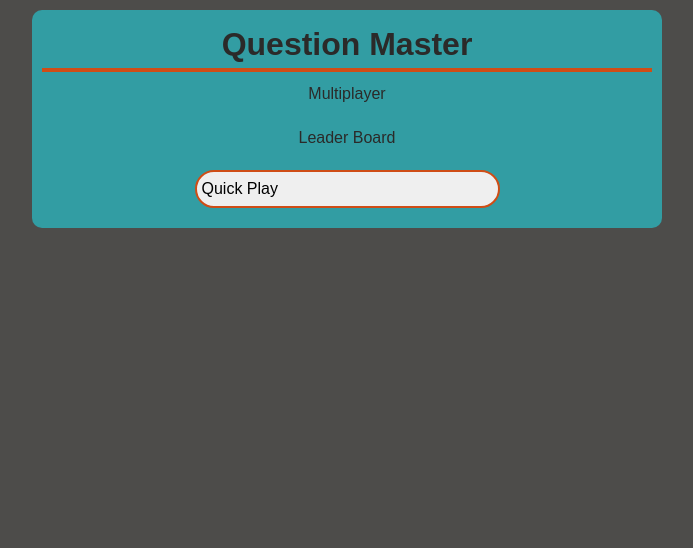
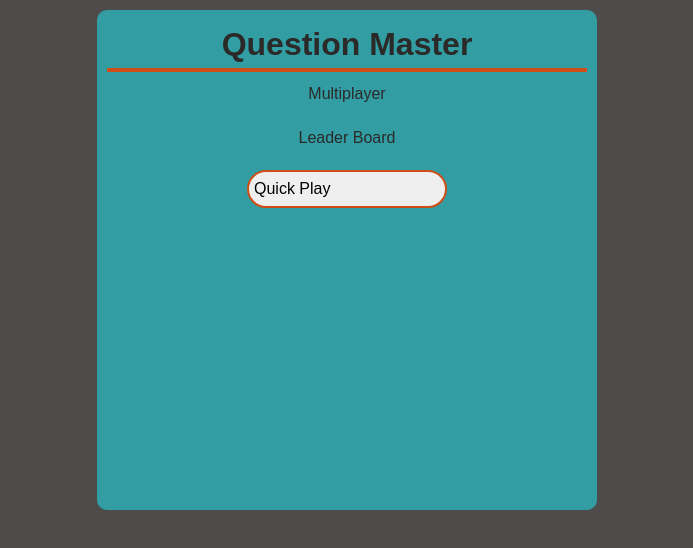
Before and after one commit to kennethd24/questionMaster, a React (Vite) app: page / in a window 1280 px wide. Shown: the top 548 px of the page, without its empty margins (293-986 px from the left). Built offline with nearby package versions, Linux system fonts and the light colour scheme.

Commit message:
Centered answers

```diff
--- a/src/index.css
+++ b/src/index.css
@@ -91,7 +91,8 @@ button {
   margin-right: auto;
   margin-top: 10px;
   margin-bottom: 10px;
-  width: 50%;
+  width: auto;
+  min-width: 200px;
   padding: 5px;
   text-align: center;
   display: flex;
@@ -147,6 +148,8 @@ input {
   min-width: 450px;
   background-color:#329da3;
   border-radius: 10px;
+  height: 500px;
+  max-width: 500px;
 }
 select {
   text-align: center;
@@ -210,3 +213,11 @@ div.omrs-input-group {
 	font-size: 0.7375rem;
 	margin-bottom: 32px;
 }
+
+.answers {
+  display: flex;
+  flex-direction: column;
+  justify-content: space-between;
+  margin: auto;
+  height: 300px;
+}
--- a/src/pages/QuickPlay.tsx
+++ b/src/pages/QuickPlay.tsx
@@ -10,7 +10,7 @@ export default function QuickPlay() {
   const [difficultyQuery, setDifficultyQuery] = useState('');
   const [currentDifficulty, setCurrentDifficulty] =
     useState('Select Difficulty');
-  const [currentCategories, setCurrentCategories] = useState('');
+  const [currentCategories, setCurrentCategories] = useState('Select Category');
   const [currentCategoriesQuery, setCurrentCategoriesQuery] = useState('');
 
   const [showDifficulty, setShowDifficulty] = useState(false);
@@ -108,7 +108,7 @@ export default function QuickPlay() {
               setShowDifficulty(false);
             }}
           />
-          <div className="options" id="category">
+          <div className="options">
             {categories.map((category, index) => (
               <div
                 key={category.label}
--- a/src/pages/StartGame.tsx
+++ b/src/pages/StartGame.tsx
@@ -82,19 +82,18 @@ export default function StartGame() {
       <div>
         <h3>{question}</h3>
       </div>
+      <div className="answers">
         {allAnswers.map((answer) => (
           <button
             type="button"
             id={answer}
-          style={{
-            minWidth: '64px',
-          }}
             key={answer}
-          onClick={(e) => verifyAnswer(answer, e)}
+            onClick={() => verifyAnswer(answer)}
           >
             {answer}
           </button>
         ))}
       </div>
+    </div>
   );
 }
```
Lines whose indentation alone changed are shown as unchanged.
